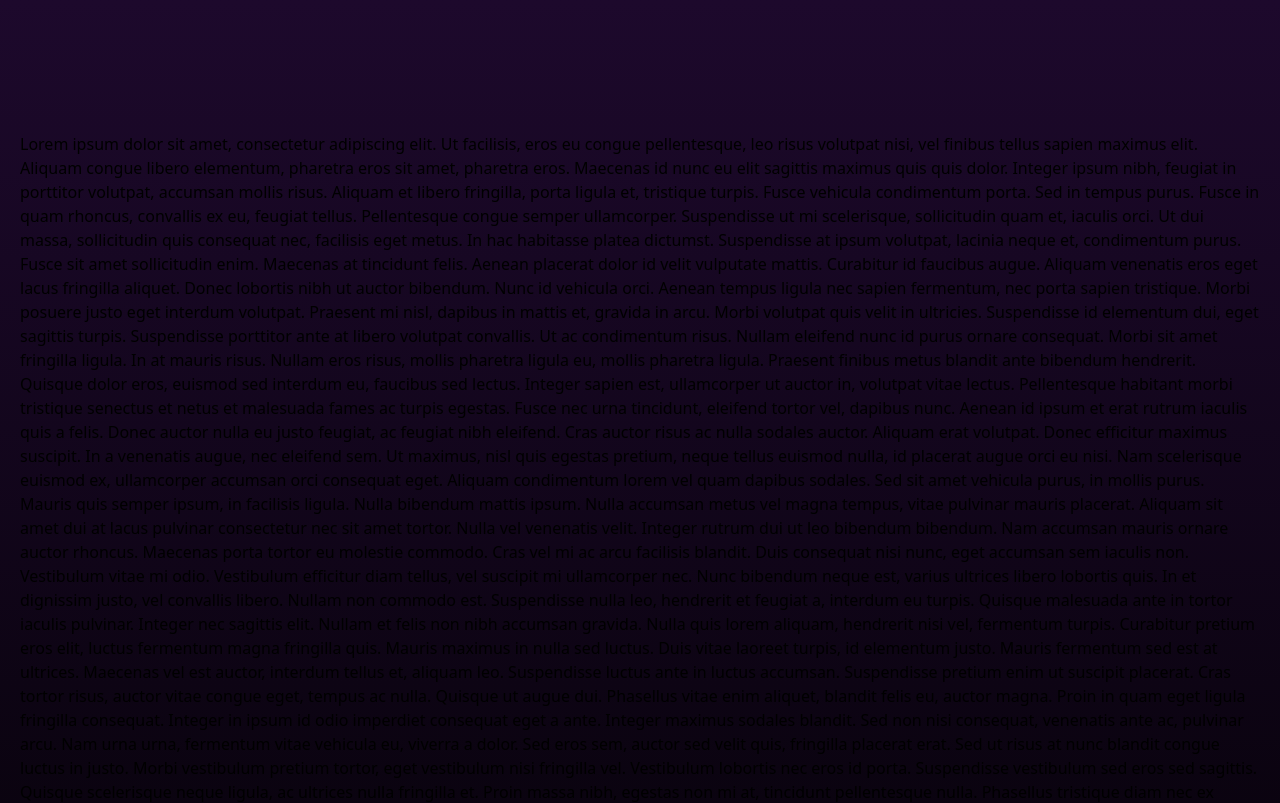
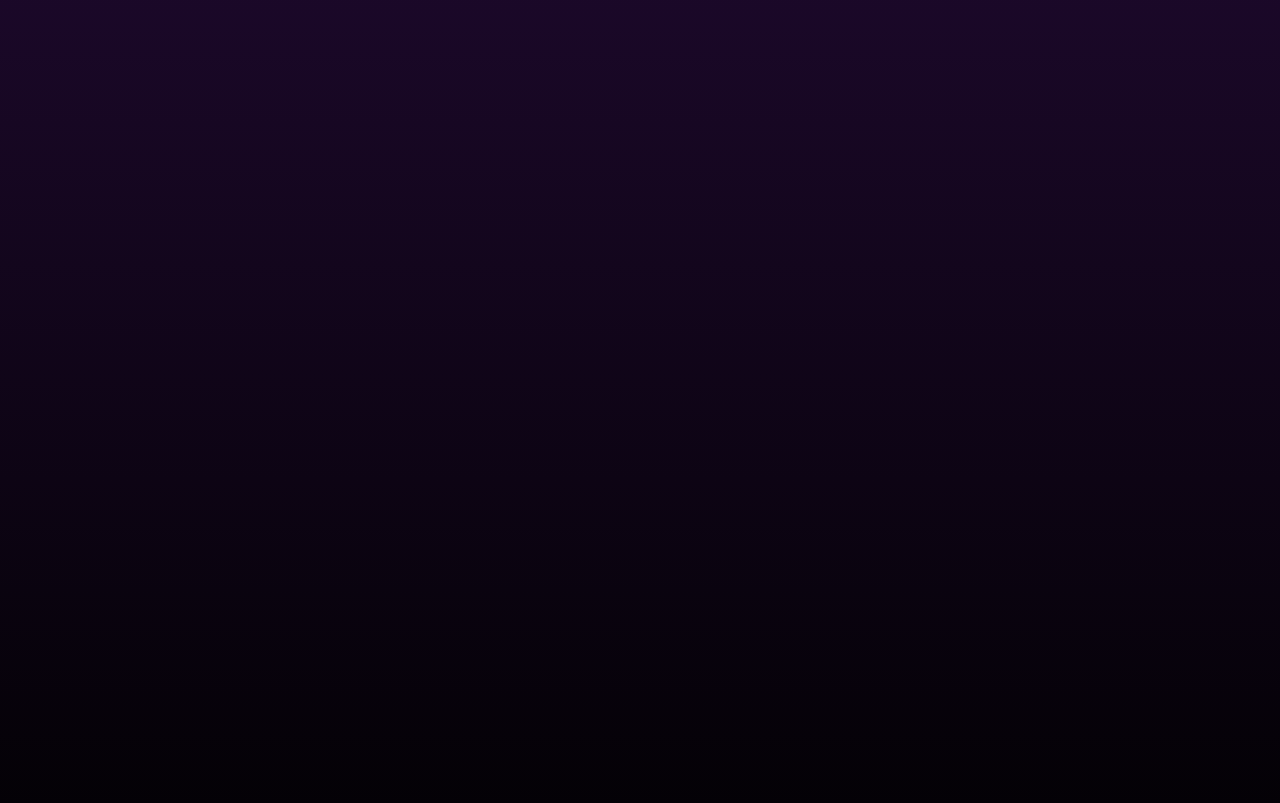
Before and after one commit to clo0432/FrontEnd-TPSIT-ESP, a React (Vite) app in the folder react-app/: page / in a window 1280 px wide. Shown: the part 560-1363 px from the top of the page. Built offline with nearby package versions, Linux system fonts and the light colour scheme; what taos would draw is missing.

Commit message:
aggiunta una tabella di test nella graph page

```diff
--- a/react-app/src/scenes/graphPage/graph.jsx
+++ b/react-app/src/scenes/graphPage/graph.jsx
@@ -96,9 +96,48 @@ const ToggleSwitchCar = () => {
     );
 };
 
+const DataTable = () => {
+    return (
+        <table
+            className="table-fixed border border-slate-500 text-white font-mono
+                       justify-center w-[1000px]"
+        >
+            <thead>
+                <tr>
+                    <th className="border border-slate-600">Song</th>
+                    <th className="border border-slate-600">Artist</th>
+                    <th className="border border-slate-600">Year</th>
+                </tr>
+            </thead>
+            <tbody>
+                <tr>
+                    <td className="border border-slate-700">
+                        The Sliding Mr. Bones (Next Stop, Pottersville)
+                    </td>
+                    <td className="border border-slate-700">Malcolm Lockyer</td>
+                    <td className="border border-slate-700">1961</td>
+                </tr>
+                <tr>
+                    <td className="border border-slate-700">Witchy Woman</td>
+                    <td className="border border-slate-700">The Eagles</td>
+                    <td className="border border-slate-700">1972</td>
+                </tr>
+                <tr>
+                    <td className="border border-slate-700">Shining Star</td>
+                    <td className="border border-slate-700">
+                        Earth, Wind, and Fire
+                    </td>
+                    <td className="border border-slate-700"> 1975</td>
+                </tr>
+            </tbody>
+        </table>
+    );
+};
+
 const GraphPage = () => {
     return (
-        <div className="flex h-full w-full pt-10 pb-[800px] justify-start">
+        <div className="pb-[800px]">
+            <div className="flex h-full w-full pt-10 justify-start">
                 {/* Div contenente gli switch per abilitare e disabilitare degli oggetti nel grafico */}
                 <div className="space-y-3 m-10">
                     <div className="grid grid-cols-2 space-x-10">
@@ -114,9 +153,15 @@ const GraphPage = () => {
                         <ToggleSwitchCar />
                     </div>
                 </div>
+
                 {/* Div contenente il grafico */}
                 <div className="h-[600px] w-[90vw]">
                     <Graph data={data} theme={theme} />
+                </div>
+            </div>
+            {/* Div contenente la tabella */}
+            <div className="h-[800px] w-full justify-center pt-10 mx-auto">
+                <DataTable />
             </div>
         </div>
     );
--- a/react-app/src/scenes/mainPage/index.jsx
+++ b/react-app/src/scenes/mainPage/index.jsx
@@ -26,7 +26,7 @@ const MainPage = () => {
     );
 
     return (
-        <div id="mainpageContainer" className="px-5 pb-[250px] h-full">
+        <div id="mainpageContainer" className="px-5 pb-[1200px] h-full">
             {/* Titolo */}
             <title className="page-title-text">
                 Benvenuto all'interno della demo!
@@ -173,105 +173,6 @@ const MainPage = () => {
                     Vai
                 </a>
             </div>
-
-            <p className="relative mt-96">
-                Lorem ipsum dolor sit amet, consectetur adipiscing elit. Ut
-                facilisis, eros eu congue pellentesque, leo risus volutpat nisi,
-                vel finibus tellus sapien maximus elit. Aliquam congue libero
-                elementum, pharetra eros sit amet, pharetra eros. Maecenas id
-                nunc eu elit sagittis maximus quis quis dolor. Integer ipsum
-                nibh, feugiat in porttitor volutpat, accumsan mollis risus.
-                Aliquam et libero fringilla, porta ligula et, tristique turpis.
-                Fusce vehicula condimentum porta. Sed in tempus purus. Fusce in
-                quam rhoncus, convallis ex eu, feugiat tellus. Pellentesque
-                congue semper ullamcorper. Suspendisse ut mi scelerisque,
-                sollicitudin quam et, iaculis orci. Ut dui massa, sollicitudin
-                quis consequat nec, facilisis eget metus. In hac habitasse
-                platea dictumst. Suspendisse at ipsum volutpat, lacinia neque
-                et, condimentum purus. Fusce sit amet sollicitudin enim.
-                Maecenas at tincidunt felis. Aenean placerat dolor id velit
-                vulputate mattis. Curabitur id faucibus augue. Aliquam venenatis
-                eros eget lacus fringilla aliquet. Donec lobortis nibh ut auctor
-                bibendum. Nunc id vehicula orci. Aenean tempus ligula nec sapien
-                fermentum, nec porta sapien tristique. Morbi posuere justo eget
-                interdum volutpat. Praesent mi nisl, dapibus in mattis et,
-                gravida in arcu. Morbi volutpat quis velit in ultricies.
-                Suspendisse id elementum dui, eget sagittis turpis. Suspendisse
-                porttitor ante at libero volutpat convallis. Ut ac condimentum
-                risus. Nullam eleifend nunc id purus ornare consequat. Morbi sit
-                amet fringilla ligula. In at mauris risus. Nullam eros risus,
-                mollis pharetra ligula eu, mollis pharetra ligula. Praesent
-                finibus metus blandit ante bibendum hendrerit. Quisque dolor
-                eros, euismod sed interdum eu, faucibus sed lectus. Integer
-                sapien est, ullamcorper ut auctor in, volutpat vitae lectus.
-                Pellentesque habitant morbi tristique senectus et netus et
-                malesuada fames ac turpis egestas. Fusce nec urna tincidunt,
-                eleifend tortor vel, dapibus nunc. Aenean id ipsum et erat
-                rutrum iaculis quis a felis. Donec auctor nulla eu justo
-                feugiat, ac feugiat nibh eleifend. Cras auctor risus ac nulla
-                sodales auctor. Aliquam erat volutpat. Donec efficitur maximus
-                suscipit. In a venenatis augue, nec eleifend sem. Ut maximus,
-                nisl quis egestas pretium, neque tellus euismod nulla, id
-                placerat augue orci eu nisi. Nam scelerisque euismod ex,
-                ullamcorper accumsan orci consequat eget. Aliquam condimentum
-                lorem vel quam dapibus sodales. Sed sit amet vehicula purus, in
-                mollis purus. Mauris quis semper ipsum, in facilisis ligula.
-                Nulla bibendum mattis ipsum. Nulla accumsan metus vel magna
-                tempus, vitae pulvinar mauris placerat. Aliquam sit amet dui at
-                lacus pulvinar consectetur nec sit amet tortor. Nulla vel
-                venenatis velit. Integer rutrum dui ut leo bibendum bibendum.
-                Nam accumsan mauris ornare auctor rhoncus. Maecenas porta tortor
-                eu molestie commodo. Cras vel mi ac arcu facilisis blandit. Duis
-                consequat nisi nunc, eget accumsan sem iaculis non. Vestibulum
-                vitae mi odio. Vestibulum efficitur diam tellus, vel suscipit mi
-                ullamcorper nec. Nunc bibendum neque est, varius ultrices libero
-                lobortis quis. In et dignissim justo, vel convallis libero.
-                Nullam non commodo est. Suspendisse nulla leo, hendrerit et
-                feugiat a, interdum eu turpis. Quisque malesuada ante in tortor
-                iaculis pulvinar. Integer nec sagittis elit. Nullam et felis non
-                nibh accumsan gravida. Nulla quis lorem aliquam, hendrerit nisi
-                vel, fermentum turpis. Curabitur pretium eros elit, luctus
-                fermentum magna fringilla quis. Mauris maximus in nulla sed
-                luctus. Duis vitae laoreet turpis, id elementum justo. Mauris
-                fermentum sed est at ultrices. Maecenas vel est auctor, interdum
-                tellus et, aliquam leo. Suspendisse luctus ante in luctus
-                accumsan. Suspendisse pretium enim ut suscipit placerat. Cras
-                tortor risus, auctor vitae congue eget, tempus ac nulla. Quisque
-                ut augue dui. Phasellus vitae enim aliquet, blandit felis eu,
-                auctor magna. Proin in quam eget ligula fringilla consequat.
-                Integer in ipsum id odio imperdiet consequat eget a ante.
-                Integer maximus sodales blandit. Sed non nisi consequat,
-                venenatis ante ac, pulvinar arcu. Nam urna urna, fermentum vitae
-                vehicula eu, viverra a dolor. Sed eros sem, auctor sed velit
-                quis, fringilla placerat erat. Sed ut risus at nunc blandit
-                congue luctus in justo. Morbi vestibulum pretium tortor, eget
-                vestibulum nisi fringilla vel. Vestibulum lobortis nec eros id
-                porta. Suspendisse vestibulum sed eros sed sagittis. Quisque
-                scelerisque neque ligula, ac ultrices nulla fringilla et. Proin
-                massa nibh, egestas non mi at, tincidunt pellentesque nulla.
-                Phasellus tristique diam nec ex lobortis viverra. Nam
-                sollicitudin ultrices dui non ullamcorper. In hac habitasse
-                platea dictumst. Curabitur mauris nisl, eleifend vel felis nec,
-                interdum blandit erat. Suspendisse potenti. Mauris sit amet
-                risus at felis facilisis luctus sit amet non ligula. Ut commodo
-                libero diam, in varius turpis tempor sed. Donec sapien nisi,
-                imperdiet id diam sed, vulputate malesuada ex. Donec feugiat
-                arcu et ex ornare, ut accumsan velit vehicula. Morbi quis
-                blandit felis, at tempus felis. Praesent vel diam lacus. Integer
-                gravida gravida sodales. Praesent urna eros, rhoncus eget
-                rhoncus ultrices, mattis sed sem. Fusce lobortis et massa eu
-                malesuada. Suspendisse porttitor mi tortor, eget tempus orci
-                facilisis vitae. In vitae orci sit amet est sollicitudin blandit
-                quis at orci. Nam vel porttitor augue. Ut neque velit,
-                ullamcorper et consequat mollis, pulvinar quis massa. Sed porta
-                odio ut porta consectetur. Pellentesque et magna quis orci
-                euismod eleifend. Donec id neque nec lorem gravida tristique.
-                Donec dapibus nunc ac ipsum viverra, sit amet rhoncus elit
-                malesuada. Phasellus eleifend orci nec tristique mattis. Etiam
-                euismod nunc ipsum, a suscipit lorem imperdiet at. Donec
-                molestie nibh eu ornare euismod. Donec eget tincidunt ex, quis
-                rhoncus sapien.
-            </p>
         </div>
     );
 };
```
Lines whose indentation alone changed are shown as unchanged.
